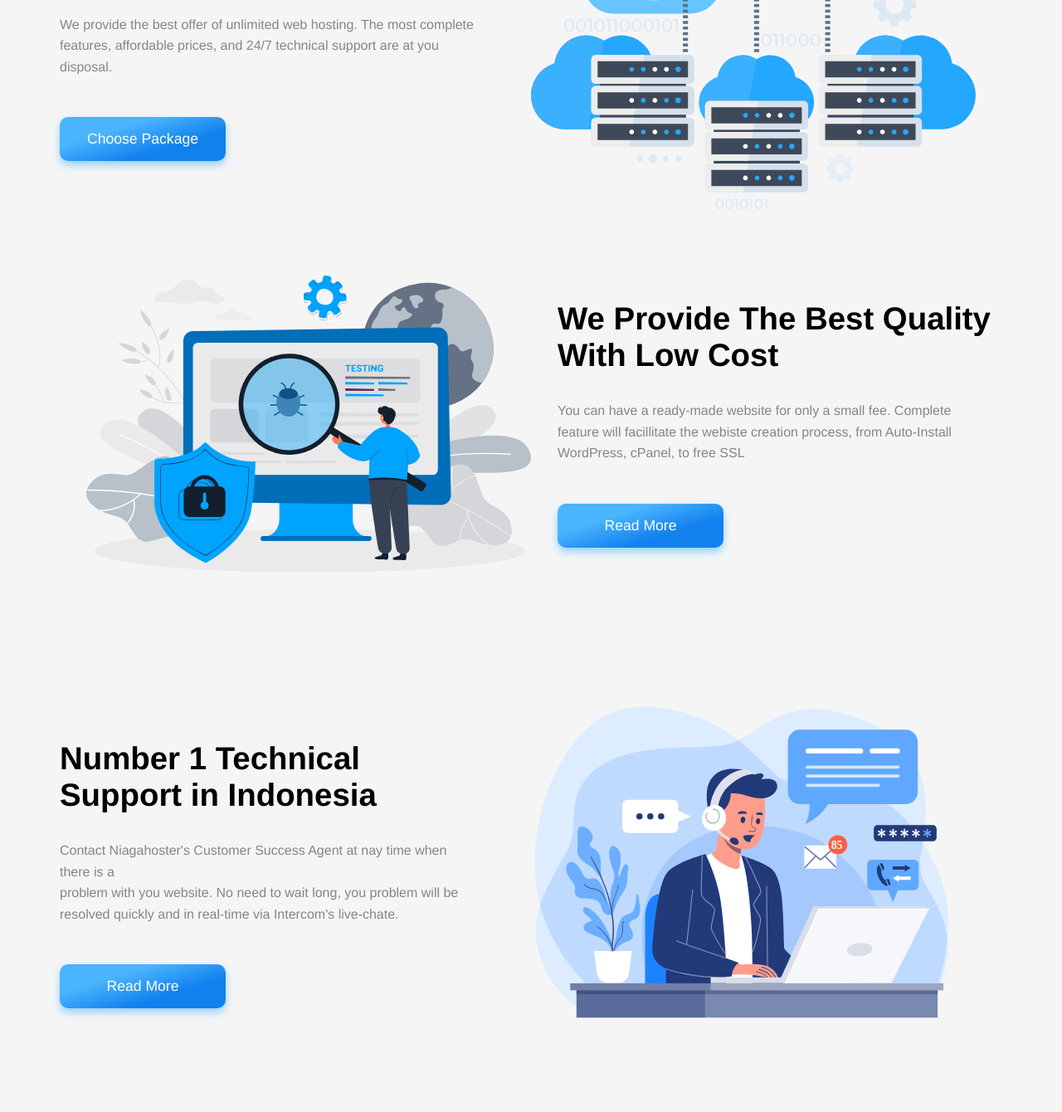
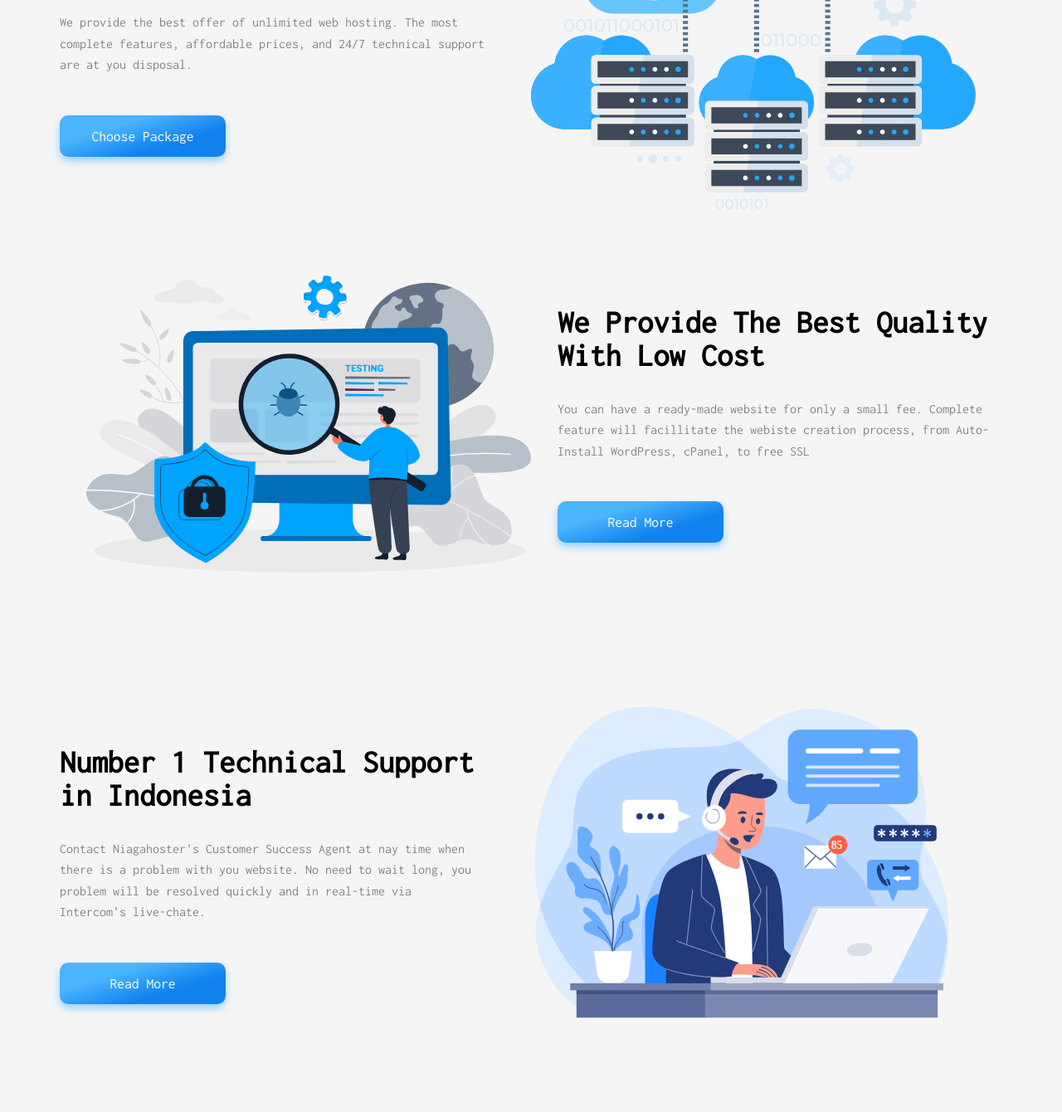
Before and after one commit to vaibhav-xt/Hosting-Landing-Page, a plain HTML site: page index.html in a window 1280 px wide. Shown: the part 353-1693 px from the top of the page at 83% size. Drawn offline with Linux system fonts and the light colour scheme.

Commit message:
Font Change

```diff
--- a/index.html
+++ b/index.html
@@ -45,8 +45,8 @@
         <section class="box">
             <div class="box-div">
                 <h1>Great Websites Start with Unlimited Hosting</h1>
-                <p>We provide the best offer of unlimited web hosting. The most complete <br>features, affordable
-                    prices, and 24/7 technical support are at you <br>disposal.</p>
+                <p>We provide the best offer of unlimited web hosting. The most complete  features, affordable
+                    prices, and 24/7 technical support are at you  disposal.</p>
 
                 <a href="#" class="btn">Choose Package</a>
             </div>
@@ -59,8 +59,8 @@
             <img src="Images/testing.svg" alt="" class="testing">
             <div class="box-div">
                 <h1>We Provide The Best Quality With Low Cost</h1>
-                <p>You can have a ready-made website for only a small fee. Complete<br>feature will facillitate the
-                    webiste creation process, from Auto-Install<br>WordPress, cPanel, to free SSL</p>
+                <p>You can have a ready-made website for only a small fee. Complete feature will facillitate the
+                    webiste creation process, from Auto-Install WordPress, cPanel, to free SSL</p>
 
                 <a href="#" class="btn">Read More</a>
             </div>
@@ -70,8 +70,8 @@
         <section class="box">
             <div class="box-div">
                 <h1>Number 1 Technical Support in Indonesia</h1>
-                <p>Contact Niagahoster's Customer Success Agent at nay time when there is a<br>problem with you website.
-                    No need to wait long, you problem will be<br>resolved quickly and in real-time via Intercom's
+                <p>Contact Niagahoster's Customer Success Agent at nay time when there is a problem with you website.
+                    No need to wait long, you problem will be resolved quickly and in real-time via Intercom's
                     live-chate.</p>
 
                 <a href="#" class="btn">Read More</a>
--- a/style.css
+++ b/style.css
@@ -1,8 +1,10 @@
+@import url('https://fonts.googleapis.com/css2?family=Inconsolata&display=swap');
+
 *{
     margin:0;
     padding: 0;
     box-sizing: border-box;
-    font-family:'Franklin Gothic Medium', 'Arial Narrow', Arial, sans-serif;
+    font-family: 'Inconsolata', monospace;
     transition: 0.5s all ease;
 }
 
```
